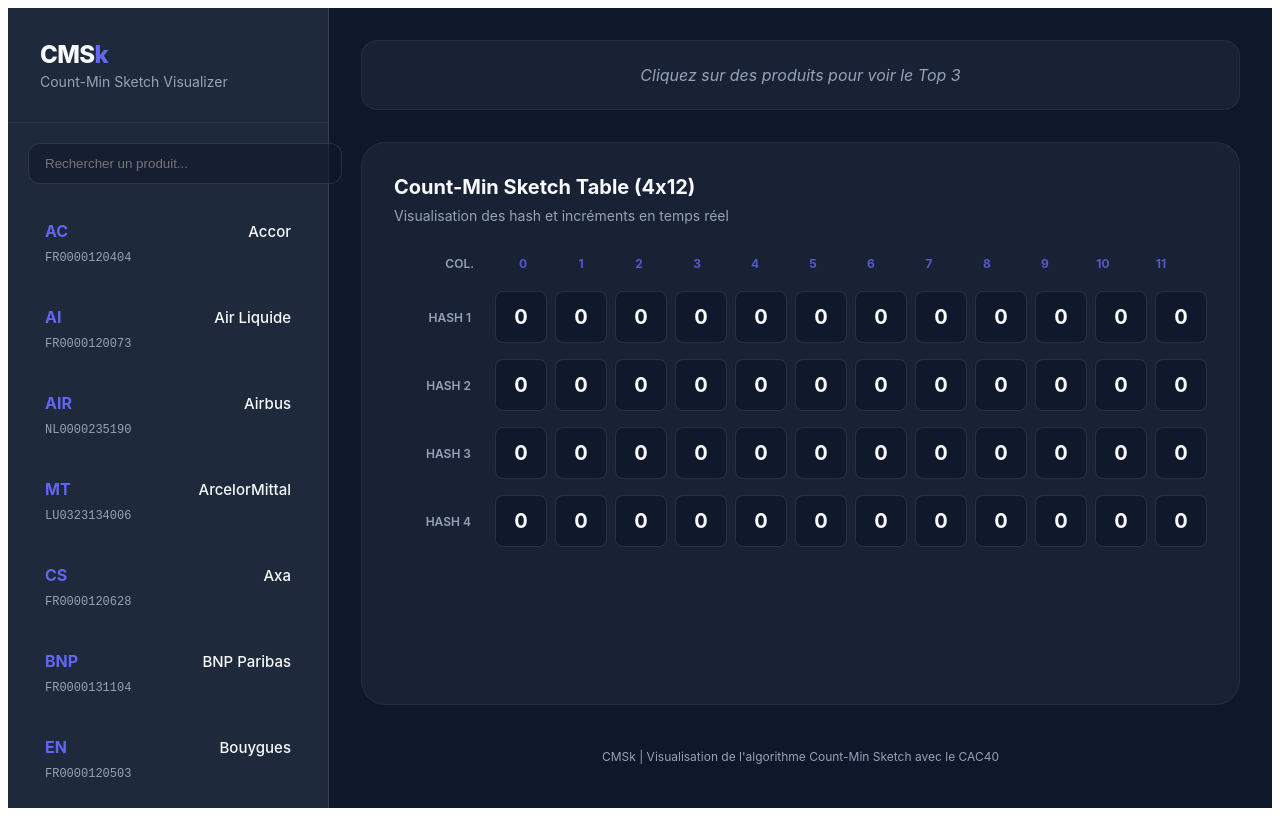
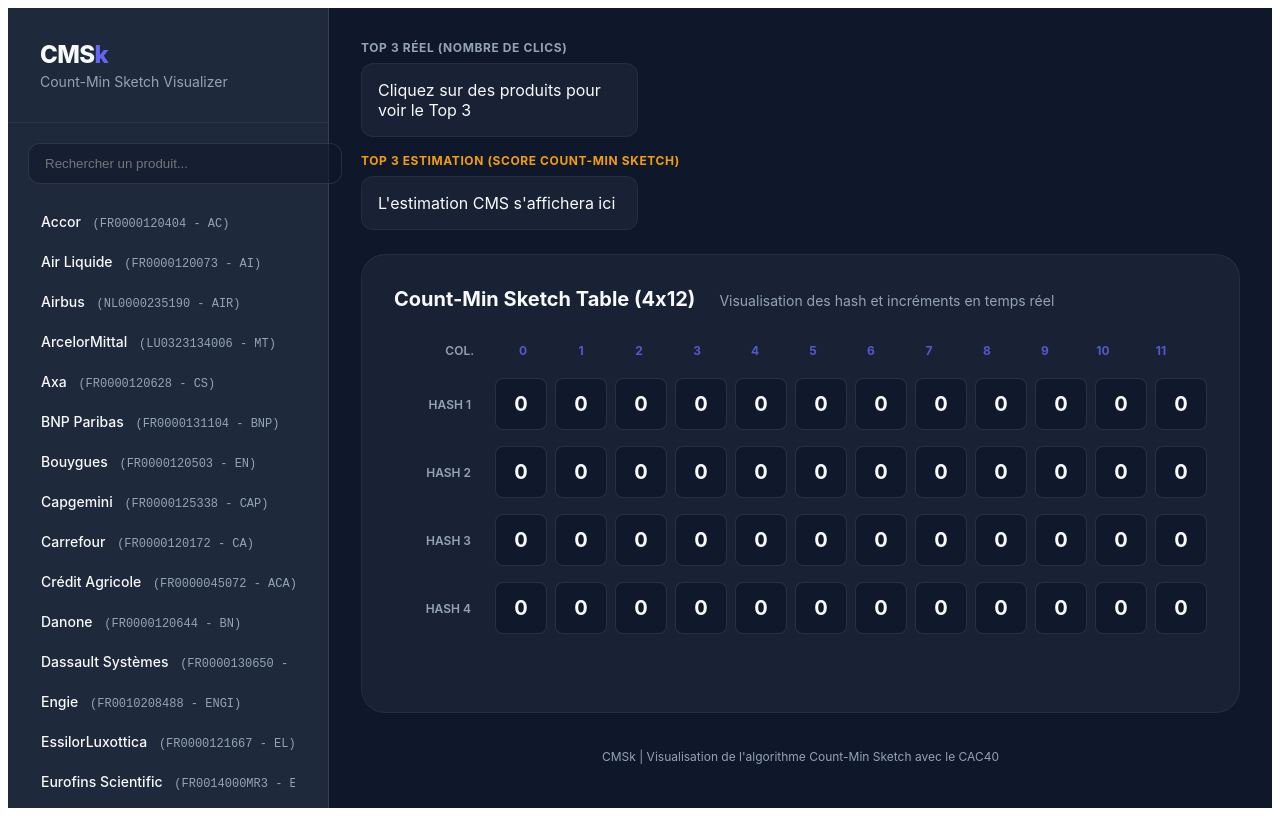
Before and after one commit to briensbe/cmsk, an Angular app: page / in a window 1280 px wide. Built offline with nearby package versions, Linux system fonts and the light colour scheme.

Commit message:
modifications pour se baser sur le score

```diff
--- a/src/app/components/cmsk-ui/cmsk-ui.component.css
+++ b/src/app/components/cmsk-ui/cmsk-ui.component.css
@@ -84,12 +84,12 @@
 }
 
 .product-item {
-  padding: 1rem;
-  border-radius: 0.75rem;
+  padding: 0.5rem 0.75rem;
+  border-radius: 0.5rem;
   cursor: pointer;
   transition: all 0.2s;
   border: 1px solid transparent;
-  margin-bottom: 0.5rem;
+  margin-bottom: 0.25rem;
 }
 
 .product-item:hover {
@@ -101,28 +101,27 @@
   border-color: rgba(99, 102, 241, 0.3);
 }
 
-.product-info {
+.product-info-compact {
   display: flex;
-  justify-content: space-between;
   align-items: center;
-  margin-bottom: 0.25rem;
+  white-space: nowrap;
+  overflow: hidden;
+  text-overflow: ellipsis;
 }
 
-.product-symbol {
-  font-weight: 700;
-  color: var(--primary);
-}
-
-.product-name {
-  font-size: 0.9375rem;
+.product-full-name {
+  font-size: 0.875rem;
   font-weight: 500;
 }
 
-.product-isin {
+.product-meta {
   font-size: 0.75rem;
   color: var(--text-dim);
   font-family: monospace;
+  margin-left: 0.5rem;
 }
+
+/* Removed old product-info styles as they are replaced by compact ones */
 
 /* Main Content Styles */
 .main-content {
@@ -131,7 +130,21 @@
   display: flex;
   flex-direction: column;
   padding: 2rem;
-  gap: 2rem;
+  gap: 1.5rem;
+}
+
+.top-section-label {
+  font-size: 0.75rem;
+  font-weight: 700;
+  color: var(--text-dim);
+  text-transform: uppercase;
+  letter-spacing: 0.05em;
+  margin-bottom: 0.5rem;
+}
+
+.top-section-label.estimate {
+  margin-top: 1rem;
+  color: var(--highlight);
 }
 
 .stats-container {
@@ -143,60 +156,64 @@
 .stat-card {
   background: var(--card-bg);
   backdrop-filter: blur(12px);
-  padding: 1.5rem;
-  border-radius: 1rem;
+  padding: 1rem;
+  border-radius: 0.75rem;
   border: 1px solid rgba(255, 255, 255, 0.05);
   display: flex;
   align-items: center;
-  gap: 1rem;
+  gap: 0.75rem;
   animation: fadeIn 0.5s ease-out;
+  transition: border-color 0.3s;
 }
 
-.stat-card.empty {
-  grid-column: span 3;
-  justify-content: center;
-  color: var(--text-dim);
-  font-style: italic;
+.stat-card.estimate {
+  border-left: 2px solid var(--highlight);
+  background: rgba(245, 158, 11, 0.05);
+}
+
+.stat-card.estimate:hover {
+  border-color: var(--highlight);
 }
 
 .stat-rank {
-  font-size: 2rem;
+  font-size: 1.5rem;
   font-weight: 900;
   opacity: 0.2;
 }
 
-.stat-content {
+.stat-content-compact {
   display: flex;
   flex-direction: column;
-  gap: 0.25rem;
+  gap: 0.125rem;
+  min-width: 0;
 }
 
-.stat-header {
-  display: flex;
-  align-items: center;
-  gap: 0.5rem;
+.stat-product-info {
+  white-space: nowrap;
+  overflow: hidden;
+  text-overflow: ellipsis;
 }
 
 .stat-name {
-  font-size: 0.875rem;
+  font-size: 0.8125rem;
   font-weight: 600;
 }
 
-.stat-isin {
-  font-size: 0.75rem;
+.stat-meta {
+  font-size: 0.7rem;
   color: var(--text-dim);
   font-family: monospace;
-}
-
-.stat-symbol {
-  font-size: 1.25rem;
-  font-weight: 700;
-  color: var(--accent);
+  margin-left: 0.4rem;
 }
 
 .stat-value {
   font-size: 0.875rem;
-  color: var(--text-dim);
+  color: var(--accent);
+  font-weight: 700;
+}
+
+.stat-value.highlight {
+  color: var(--highlight);
 }
 
 /* Visualizer Styles */
@@ -212,12 +229,20 @@
   gap: 2rem;
 }
 
+.cms-header {
+  display: flex;
+  align-items: baseline;
+  gap: 1.5rem;
+}
+
 .cms-header h2 {
   margin: 0;
   font-size: 1.25rem;
+  white-space: nowrap;
 }
+
 .cms-header p {
-  margin: 0.5rem 0 0;
+  margin: 0;
   color: var(--text-dim);
   font-size: 0.875rem;
 }
@@ -295,15 +320,16 @@
 }
 
 .legend {
-  margin-top: auto;
+  margin: -1rem 0 1rem;
 }
 
 .info-bubble {
   background: rgba(99, 102, 241, 0.1);
-  padding: 1rem;
+  padding: 0.75rem 1rem;
   border-radius: 0.75rem;
   border-left: 4px solid var(--primary);
   font-size: 0.875rem;
+  animation: fadeIn 0.3s ease-out;
 }
 
 .highlight-cols {
--- a/src/app/components/cmsk-ui/cmsk-ui.component.html
+++ b/src/app/components/cmsk-ui/cmsk-ui.component.html
@@ -16,31 +16,49 @@
         (click)="incrementProduct(product)"
         [class.active]="lastClickedProduct?.isin === product.isin"
       >
-        <div class="product-info">
-          <span class="product-symbol">{{ product.symbol }}</span>
-          <span class="product-name">{{ product.name }}</span>
+        <div class="product-info-compact">
+          <span class="product-full-name">
+            {{ product.name }}
+            <span class="product-meta">({{ product.isin }} - {{ product.symbol }})</span>
+          </span>
         </div>
-        <span class="product-isin">{{ product.isin }}</span>
       </div>
     </div>
   </aside>
 
   <main class="main-content">
     <header>
+      <div class="top-section-label">Top 3 Réel (Nombre de clics)</div>
       <div class="stats-container">
         <div class="stat-card" *ngFor="let top of topProducts; let i = index">
           <div class="stat-rank">#{{ i + 1 }}</div>
-          <div class="stat-content">
-            <div class="stat-header">
-              <span class="stat-symbol">{{ top.product.symbol }}</span>
+          <div class="stat-content-compact">
+            <div class="stat-product-info">
               <span class="stat-name">{{ top.product.name }}</span>
+              <span class="stat-meta">({{ top.product.isin }} - {{ top.product.symbol }})</span>
             </div>
-            <span class="stat-isin">{{ top.product.isin }}</span>
             <span class="stat-value">{{ top.count }} clics</span>
           </div>
         </div>
         <div class="stat-card empty" *ngIf="topProducts.length === 0">
           Cliquez sur des produits pour voir le Top 3
+        </div>
+      </div>
+
+      <div class="top-section-label estimate">Top 3 Estimation (Score Count-Min Sketch)</div>
+      <div class="stats-container estimate">
+        <div class="stat-card estimate" *ngFor="let top of topEstimatedProducts; let i = index">
+          <div class="stat-rank">#{{ i + 1 }}</div>
+          <div class="stat-content-compact">
+            <div class="stat-product-info">
+              <span class="stat-name">{{ top.product.name }}</span>
+              <span class="stat-meta">({{ top.product.isin }} - {{ top.product.symbol }})</span>
+            </div>
+            <span class="stat-value highlight">{{ top.score }} (score)</span>
+          </div>
+        </div>
+        <div class="stat-card empty" *ngIf="topEstimatedProducts.length === 0">
+          L'estimation CMS s'affichera ici
         </div>
       </div>
     </header>
@@ -49,6 +67,16 @@
       <div class="cms-header">
         <h2>Count-Min Sketch Table ({{ cmsRows }}x{{ cmsCols }})</h2>
         <p>Visualisation des hash et incréments en temps réel</p>
+      </div>
+
+      <div class="legend" *ngIf="lastClickedProduct">
+        <div class="info-bubble">
+          Dernière action: <strong>{{ lastClickedProduct.name }}</strong> a été haché vers les
+          colonnes
+          <span class="highlight-cols">
+            {{ lastHitsDisplay }}
+          </span>
+        </div>
       </div>
 
       <div class="cms-grid">
@@ -74,16 +102,6 @@
           </div>
         </div>
       </div>
-
-      <div class="legend" *ngIf="lastClickedProduct">
-        <div class="info-bubble">
-          Dernière action: <strong>{{ lastClickedProduct.name }}</strong> a été haché vers les
-          colonnes
-          <span class="highlight-cols">
-            {{ lastHitsDisplay }}
-          </span>
-        </div>
-      </div>
     </section>
 
     <footer>
--- a/src/app/components/cmsk-ui/cmsk-ui.component.ts
+++ b/src/app/components/cmsk-ui/cmsk-ui.component.ts
@@ -22,6 +22,7 @@
 
     realCounts = new Map<string, number>();
     topProducts: { product: Product, count: number }[] = [];
+    topEstimatedProducts: { product: Product, score: number }[] = [];
 
     lastClickedProduct: Product | null = null;
     lastHits: { row: number, col: number }[] = [];
@@ -53,6 +54,7 @@
         this.realCounts.set(product.isin, currentCount);
 
         this.updateTop3();
+        this.updateEstimatedTop3(product);
         this.refreshTable();
 
         // Remove active state after animation
@@ -74,6 +76,31 @@
         this.topProducts = sorted;
     }
 
+    updateEstimatedTop3(currentProduct: Product) {
+        const score = this.cms.estimate(currentProduct.isin);
+
+        // Check if the product is already in the top estimated list
+        const index = this.topEstimatedProducts.findIndex(p => p.product.isin === currentProduct.isin);
+
+        if (index !== -1) {
+            // Update existing entry
+            this.topEstimatedProducts[index].score = score;
+        } else if (this.topEstimatedProducts.length < 3) {
+            // Add if there's room
+            this.topEstimatedProducts.push({ product: currentProduct, score });
+        } else {
+            // Check if it should replace the lowest score in top 3
+            const minScoreItem = [...this.topEstimatedProducts].sort((a, b) => a.score - b.score)[0];
+            if (score > minScoreItem.score) {
+                const minIndex = this.topEstimatedProducts.indexOf(minScoreItem);
+                this.topEstimatedProducts[minIndex] = { product: currentProduct, score };
+            }
+        }
+
+        // Sort the list
+        this.topEstimatedProducts.sort((a, b) => b.score - a.score);
+    }
+
     refreshTable() {
         this.cmsTable = this.cms.getTable();
     }
```
